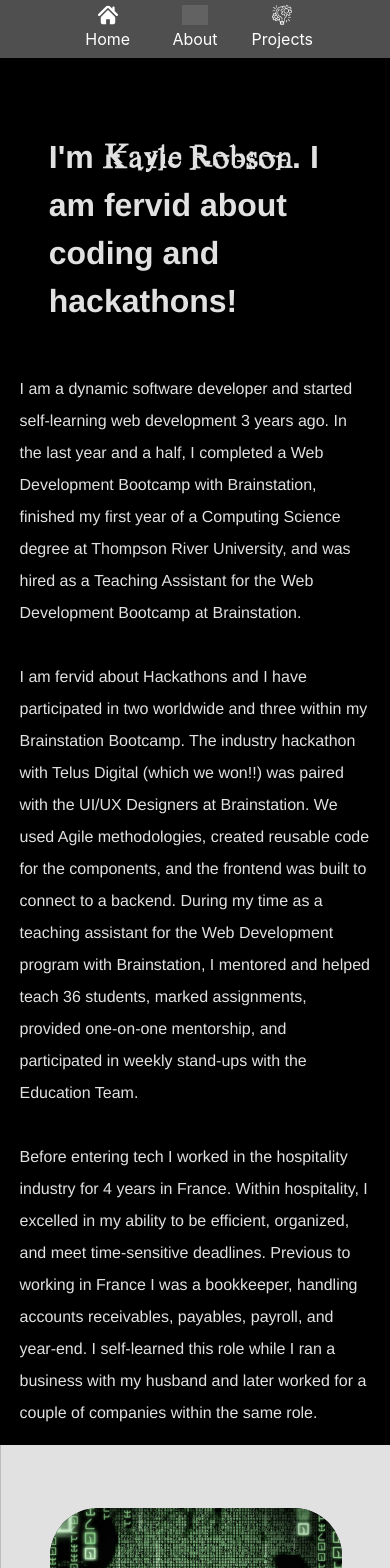
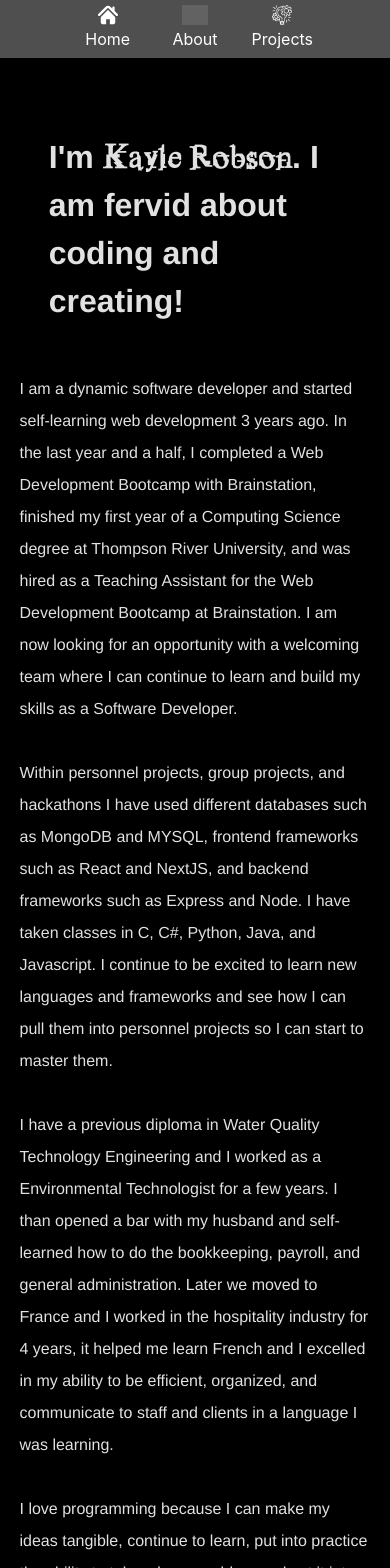
Before and after one commit to vadym0509/ReactProrfolio, a React (Create React App) app: page /About in a window 390 px wide. Shown: the top 1568 px of the page. Built offline with nearby package versions, Linux system fonts and the light colour scheme; grey boxes are pictures that could not be loaded.

Commit message:
working on the size of the cards for smaller mobile widths and editted the about text

```diff
--- a/src/components/About/About.jsx
+++ b/src/components/About/About.jsx
@@ -15,24 +15,28 @@ function About() {
         <>
         <section className="about">
         <div className='about__info'>
-        <h1 className='about__title'>I'm <span className="about__title--change">Kayle Robson</span>.  I am fervid about coding and hackathons!</h1>
+        <h1 className='about__title'>I'm <span className="about__title--change">Kayle Robson</span>.  I am fervid about coding and creating!</h1>
 
         <p className='about__p'>I am a dynamic software developer and started self-learning web development 3 years ago.
         In the last year and a half, I completed a Web Development Bootcamp with Brainstation, finished my first year of a Computing Science degree at Thompson River University,
-         and was hired as a Teaching Assistant for the Web Development Bootcamp at Brainstation.
+        and was hired as a Teaching Assistant for the Web Development Bootcamp at Brainstation.  I am now looking for an opportunity with a welcoming
+        team where I can continue to learn and build my skills as a Software Developer.
         </p>
-        <p className='about__p'>I am fervid about Hackathons and I have participated in two worldwide and three within my
-        Brainstation Bootcamp.  The industry hackathon with Telus Digital (which we won!!)  was paired with the UI/UX Designers
-        at Brainstation.  We used Agile methodologies, created reusable code for the components, and the frontend was
-        built to connect to a backend.  During my time as a teaching assistant for the Web Development program with Brainstation,
-        I mentored and helped teach 36 students, marked assignments, provided one-on-one mentorship, and participated in weekly
-        stand-ups with the Education Team.
+
+        <p className='about__p'>Within personnel projects, group projects, and hackathons I have used different databases such as
+        MongoDB and MYSQL, frontend frameworks such as React and NextJS, and backend frameworks such as Express and Node.  I have taken classes
+        in C, C#, Python, Java, and Javascript. I continue to be excited to learn new languages and frameworks and see how I can
+        pull them into personnel projects so I can start to master them.</p>
+
+        <p className='about__p'>
+        I have a previous diploma in Water Quality Technology Engineering and I worked as
+        a Environmental Technologist for a few years.  I than opened a bar with my husband and self-learned how to do the bookkeeping,
+        payroll, and general administration.  Later we moved to France and I worked in the hospitality industry for 4 years, it helped me
+        learn French and I excelled in my ability to be efficient, organized, and communicate to staff and clients in a language I was learning.
         </p>
-        <p className='about__p'>Before entering tech I worked in the hospitality industry for 4 years in France.
-        Within hospitality, I excelled in my ability to be efficient, organized, and meet time-sensitive deadlines.
-        Previous to working in France I was a bookkeeper, handling accounts receivables, payables, payroll, and year-end.
-        I self-learned this role while I ran a business with my husband and later worked for a couple of companies within the
-        same role. </p>
+
+        <p className='about__p '>I love programming because I can make my ideas tangible, continue to learn, put into practice the ability
+        to take a large problem and cut it into bite size pieces, and work with intelligent, creative people.</p>
         </div>
 
         <div className='about__more'>
@@ -49,7 +53,7 @@ function About() {
         <div style={{
             transform: isInView ? "none" : "translateX(-200px)",
             opacity: isInView ? 1 : 0,
-            transition: "all 0.9s cubic-bezier(0.17, 0.55, 0.55, 1) 0.75s"
+            transition: "all 0.9s cubic-bezier(0.17, 0.55, 0.55, 1) 1s"
         }}>
             <a target="_blank" rel="noopener noreferrer" a href="mailto:kayle.robson@gmail.com">
         <div className='about__socialListItem'>
--- a/src/components/About/About.scss
+++ b/src/components/About/About.scss
@@ -37,7 +37,7 @@
         display:flex;
         flex-direction: column;
         align-items: center;
-        padding-top: 3rem;
+        padding: 3rem 0 2rem;
         @include tablet {
             width: 60%;
             padding-left:2rem;
--- a/src/components/Banner/Banner.jsx
+++ b/src/components/Banner/Banner.jsx
@@ -14,9 +14,9 @@ function Banner() {
       const options = {
           strings: [
             "Hello World",
-            "I sparkle during Hackathons",
+            "I am a Full Stack Developer",
+            "I am keen to learn",
             "I am fervid about coding",
-            "I am a FullStack Developer",
             "I debug code like a jed",
             "I debug code like a mast",
             "I debug code like a junior developer!"
--- a/src/components/Banner/Banner.scss
+++ b/src/components/Banner/Banner.scss
@@ -30,7 +30,7 @@
         justify-content: center;
         color: $color-dark;
         position: absolute;
-        top: 70vh;
+        top: 80vh;
         right: 10vw;
         font-size: 1rem;
         width: 100%;
```
